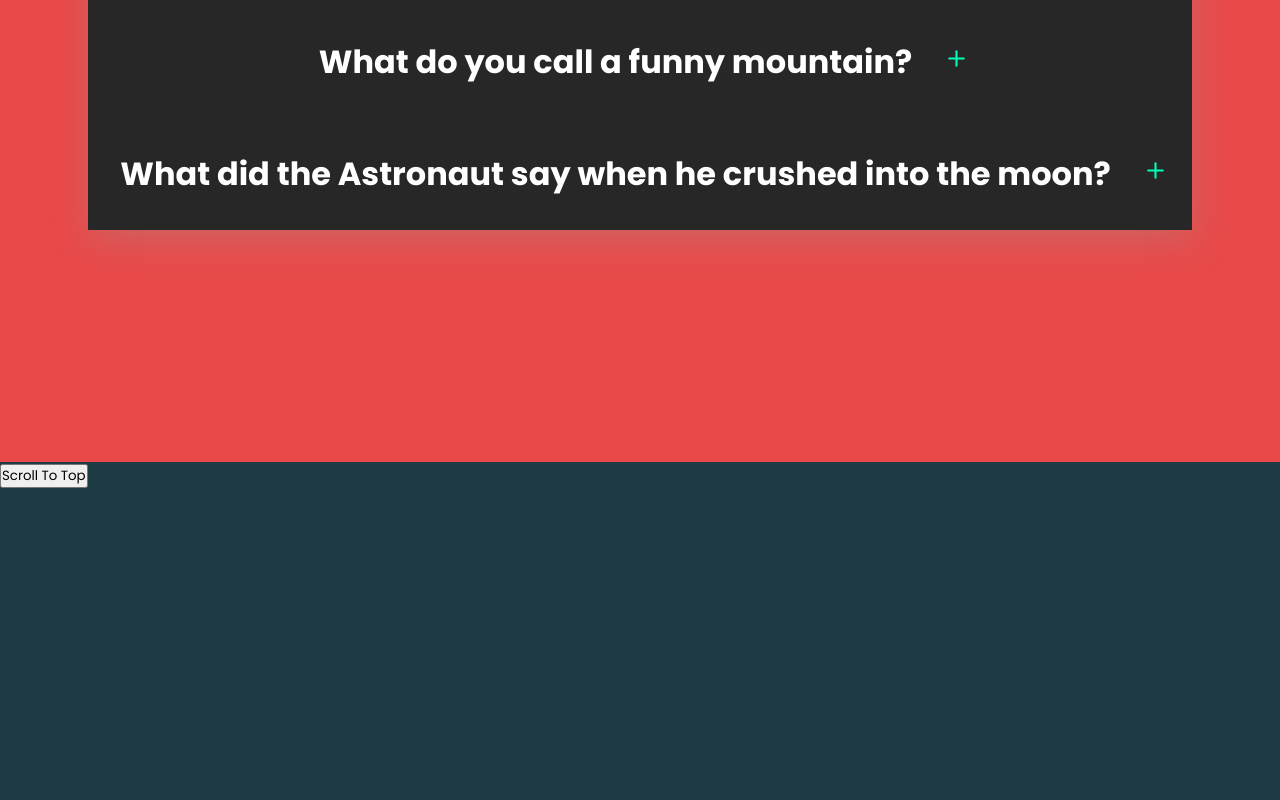
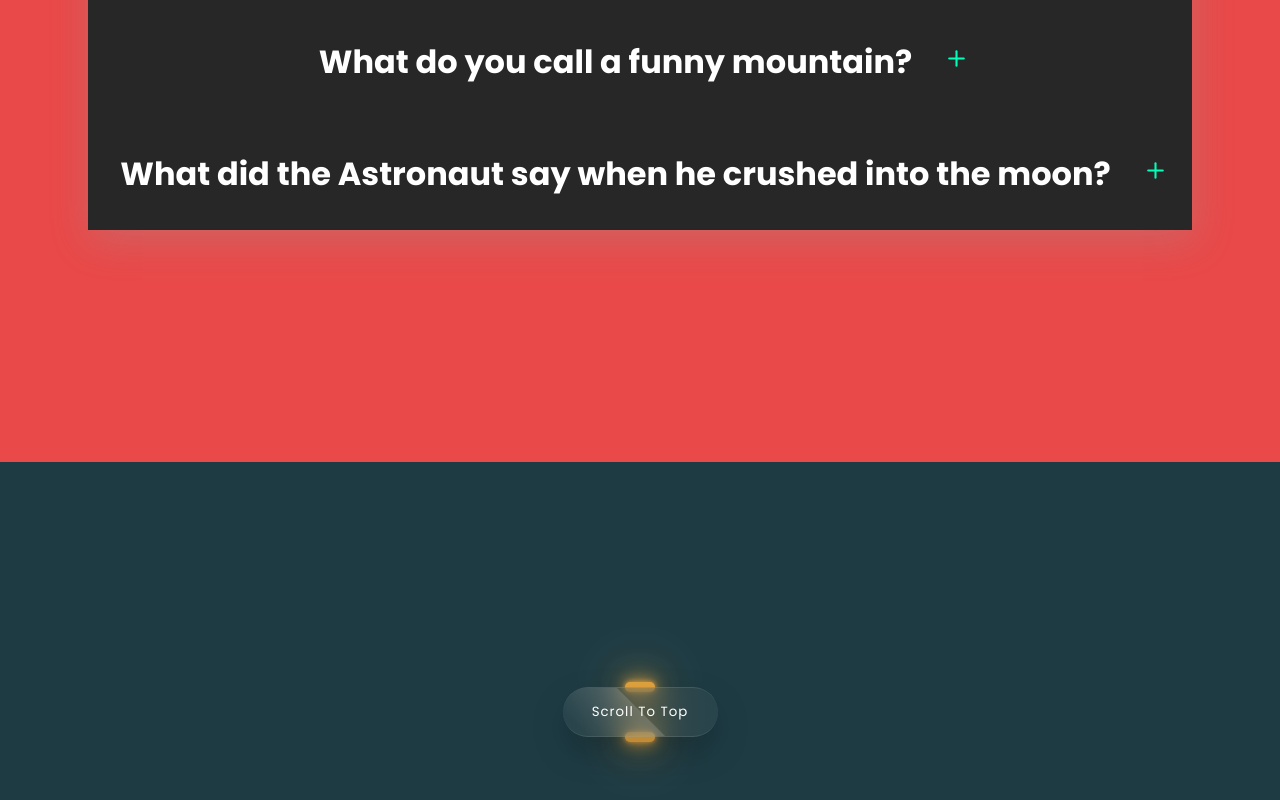
Before and after one commit to nikita-reva/iconinc-appz-website, a React (Create React App) app in the folder frontend/: page /testswitch in a window 1280 px wide. Shown: the part 2038-2838 px from the top of the page. Built offline with nearby package versions, Linux system fonts and the light colour scheme.

Commit message:
Footer component added

```diff
--- a/frontend/src/App.jsx
+++ b/frontend/src/App.jsx
@@ -22,6 +22,11 @@ function App() {
 			<Route exact path="/test" component={ComponentTestPage} />
 			<AnimatePresence exitBeforeEnter onExitComplete={doSomething}>
 				<Switch location={location} key={location.key}>
+					<Route path="/">
+						<ComponentTestPage />
+						<ComponentTestPage />
+						<ComponentTestPage />
+					</Route>
 					<Route path="/testswitch">
 						<ComponentTestPage />
 						<ComponentTestPage />
--- a/frontend/src/components/Footer/Footer.jsx
+++ b/frontend/src/components/Footer/Footer.jsx
@@ -1,5 +1,6 @@
 import React from 'react'
 import Scroll from 'react-scroll'
+import GlassButton from '../GlassButton/GlassButton'
 
 import {
 	IconicFooterContainer,
@@ -10,9 +11,11 @@ const Footer = () => {
 	var scroll = Scroll.animateScroll
 	return (
 		<IconicFooterContainer>
-			<IconicScrollToTopButton onClick={() => scroll.scrollToTop()}>
-				Scroll To Top
-			</IconicScrollToTopButton>
+			<GlassButton
+				glimColor="var(--iconic-yellow)"
+				btnsize="big"
+				onClick={() => scroll.scrollToTop()}
+			/>
 		</IconicFooterContainer>
 	)
 }
--- a/frontend/src/components/Footer/styles/Footer.styles.jsx
+++ b/frontend/src/components/Footer/styles/Footer.styles.jsx
@@ -4,6 +4,9 @@ import { motion } from 'framer-motion'
 export const IconicFooterContainer = styled.footer`
 	width: 100%;
 	height: 500px;
+	display: fley;
+	align-items: center;
+	justify-content: center;
 	background: var(--iconic-darkblue);
 `
 
--- a/frontend/src/components/GlassButton/GlassButton.jsx
+++ b/frontend/src/components/GlassButton/GlassButton.jsx
@@ -2,14 +2,19 @@ import React from 'react'
 import {
 	GlassButtonContainer,
 	GlassButtonLink,
+	GlassButtonBtn,
 } from './styles/GlassButton.styles'
 
-const GlassButton = ({ linkTo, btnsize, glimColor }) => {
+const GlassButton = ({ onClick, linkTo, btnsize, glimColor }) => {
 	return (
 		<GlassButtonContainer glimColor={glimColor} btnsize={btnsize}>
-			<GlassButtonLink to={linkTo} btnsize={btnsize}>
-				Read More
-			</GlassButtonLink>
+			{linkTo ? (
+				<GlassButtonLink to={linkTo} btnsize={btnsize}>
+					Read More
+				</GlassButtonLink>
+			) : (
+				<GlassButtonBtn onClick={onClick}>Scroll To Top</GlassButtonBtn>
+			)}
 		</GlassButtonContainer>
 	)
 }
--- a/frontend/src/components/GlassButton/styles/GlassButton.styles.jsx
+++ b/frontend/src/components/GlassButton/styles/GlassButton.styles.jsx
@@ -110,3 +110,56 @@ export const GlassButtonLink = styled(Link)`
 		}
 	}
 `
+
+export const GlassButtonBtn = styled.button`
+	position: absolute;
+	border: none;
+	top: 0;
+	left: 0;
+	width: 100%;
+	height: 100%;
+	display: flex;
+	justify-content: center;
+	align-items: center;
+	background: rgba(255, 255, 255, 0.05);
+	box-shadow: 0 15px 35px rgba(0, 0, 0, 0.2);
+	border-top: 1px solid rgba(255, 255, 255, 0.1);
+	border-bottom: 1px solid rgba(255, 255, 255, 0.1);
+	border-radius: 30px;
+	color: #fff;
+	z-index: 1;
+	font-weight: 400;
+	letter-spacing: 1px;
+	text-decoration: none;
+	overflow: hidden;
+	transition: 0.5s;
+	backdrop-filter: blur(15px);
+
+	&:focus {
+		outline: none;
+	}
+
+	&:before {
+		content: '';
+		position: absolute;
+		top: 0;
+		left: 0;
+		width: 50%;
+		height: 100%;
+		background: linear-gradient(
+			to left,
+			rgba(255, 255, 255, 0.15),
+			transparent
+		);
+		transform: skewX(45deg) translateX(0);
+		transition: 0.5s;
+	}
+
+	&:hover {
+		letter-spacing: ${({ btnsize }) => (btnsize === 'big' ? '3px' : '2px')};
+
+		&:before {
+			transform: skewX(45deg) translateX(200%);
+		}
+	}
+`
```
